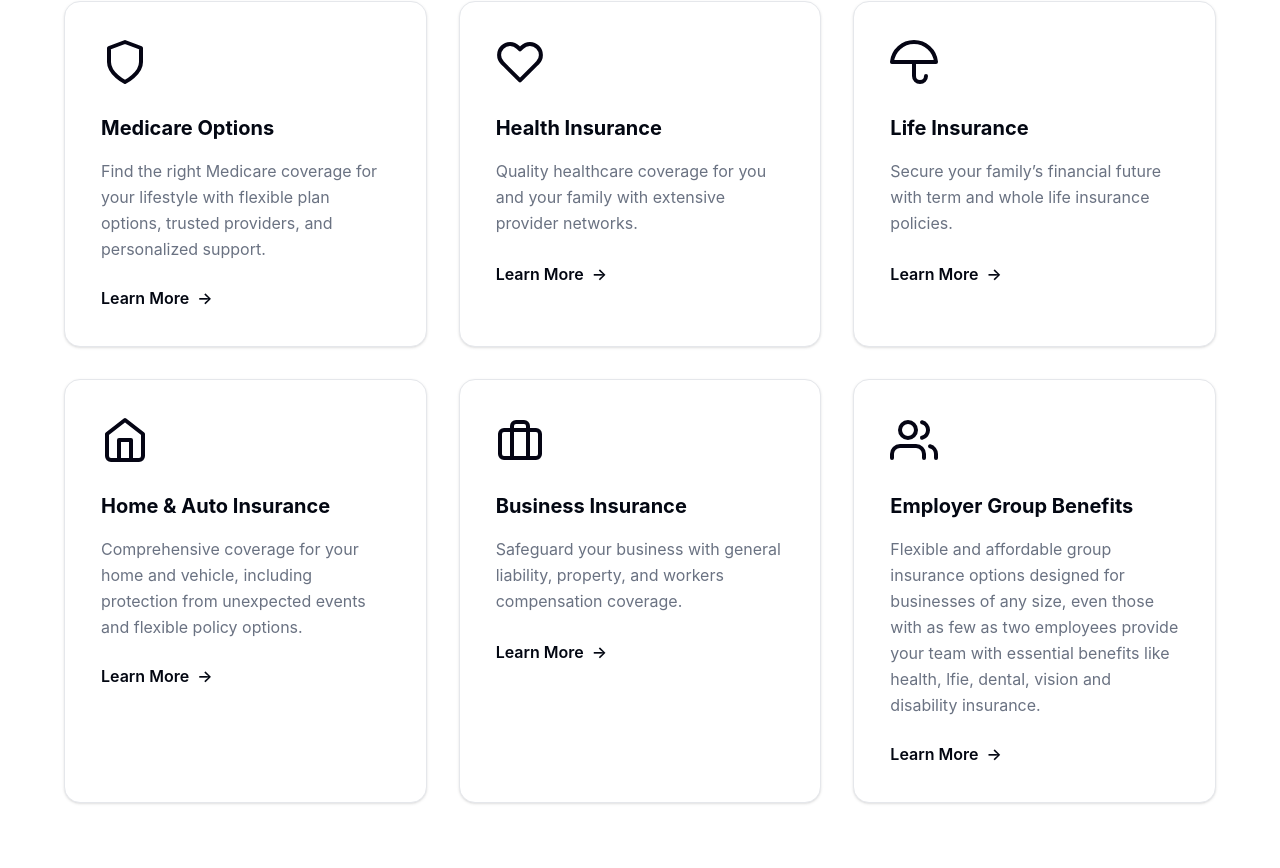
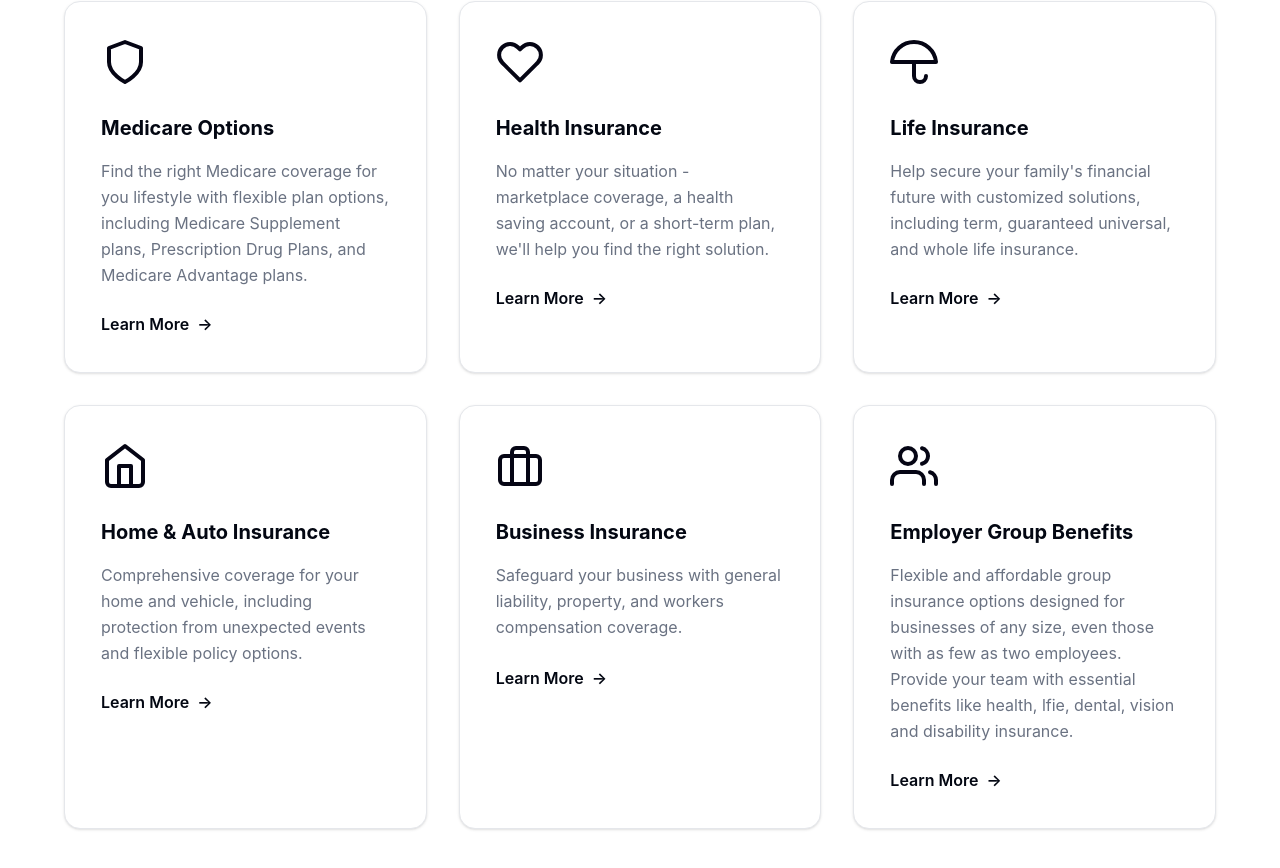
Before and after one commit to widner0623/double-a-insurance-website, a React (Vite) app in the folder client/: page / in a window 1280 px wide. Shown: the part 1264-2132 px from the top of the page. Built offline with nearby package versions, Linux system fonts and the light colour scheme.

Commit message:
text update

```diff
--- a/client/src/components/Services.jsx
+++ b/client/src/components/Services.jsx
@@ -12,17 +12,17 @@ function Services() {
      {
       icon: <FiShield  />,
       title: "Medicare Options",
-      text: "Find the right Medicare coverage for your lifestyle with flexible plan options, trusted providers, and personalized support.",
+      text: "Find the right Medicare coverage for you lifestyle with flexible plan options, including Medicare Supplement plans, Prescription Drug Plans, and Medicare Advantage plans.",
     },
     {
       icon: <FiHeart />,
       title: "Health Insurance",
-      text: "Quality healthcare coverage for you and your family with extensive provider networks.",
+      text: "No matter your situation - marketplace coverage, a health saving account, or a short-term plan, we'll help you find the right solution.",
     },
     {
       icon: <FiUmbrella />,
       title: "Life Insurance",
-      text: "Secure your family’s financial future with term and whole life insurance policies.",
+      text: "Help secure your family's financial future with customized solutions, including term, guaranteed universal, and whole life insurance.",
     },
     {
       icon: <FiHome />,
@@ -38,7 +38,7 @@ function Services() {
     {
       icon: <FiUsers />,
       title: "Employer Group Benefits",
-      text: "Flexible and affordable group insurance options designed for businesses of any size, even those with as few as two employees provide your team with essential benefits like health, lfie, dental, vision and disability insurance.",
+      text: "Flexible and affordable group insurance options designed for businesses of any size, even those with as few as two employees. Provide your team with essential benefits like health, lfie, dental, vision and disability insurance.",
     },
   ];
 
```
